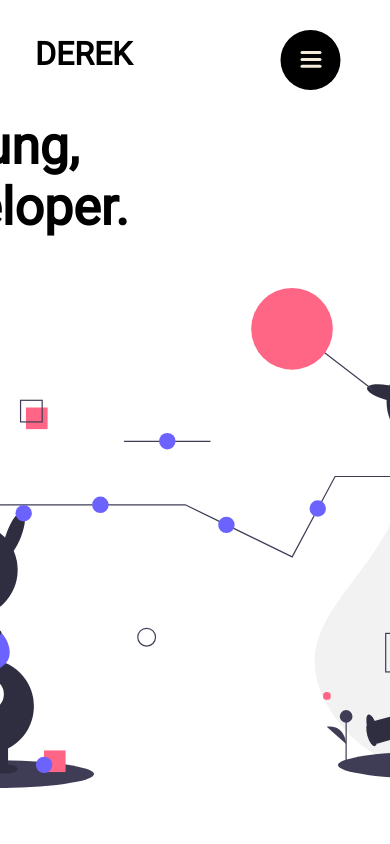
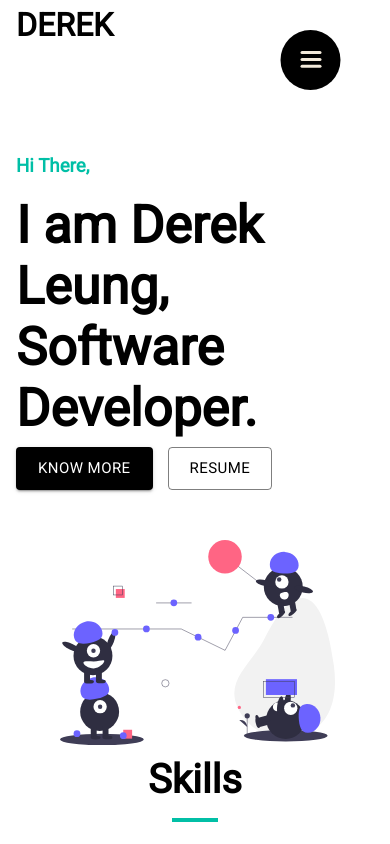
Before and after one commit to DerekLeungHoWang/portfolio-V2, a React (Create React App) app: page /projectDetail/1 in a window 390 px wide. Shown: the top 844 px of the page. Built offline with nearby package versions, Linux system fonts and the light colour scheme; a web font is replaced by a local one.

Commit message:
update [skip ci]

```diff
--- a/src/Components/Common/Navbar/Navbar.js
+++ b/src/Components/Common/Navbar/Navbar.js
@@ -1,32 +1,31 @@
-import { useTheme } from '@material-ui/core';
+import { Container, Grid, useTheme } from '@material-ui/core';
 import { motion } from 'framer-motion';
 import React from 'react'
 import { Link } from 'react-router-dom';
 import styled from 'styled-components';
 import RightNav from '../RightNav/RightNav';
 import { menuItems } from './MenuItem'
-const Wrapper = styled(motion.div)`
+// const Wrapper = styled(motion.div)`
 
-    position: absolute;
-    top: 0;
-    width: 100vw;
-    height: 100vh;
-    display: flex;
-    align-content: center;
-    justify-content: space-between;
-    color:${props=>props.theme.palette.primary.main};
-`;
+//     position: absolute;
+//     top: 0;
+//     width: 100vw;
+//     height: 100vh;
+//     display: flex;
+//     align-content: center;
+//     justify-content: space-between;
+//     color:${props => props.theme.palette.primary.main};
+// `;
 
 
 const Logo = styled(motion.h1)`
-    margin-left: 35px;
-    margin-top: 35px;
-    color:${props=>props.theme.palette.primary.main};
+
+    color:${props => props.theme.palette.primary.main};
 `;
 
 const NavLink = styled(Link)`
     text-decoration: none;
-    color:${props=>props.theme.palette.primary.main};
+    color:${props => props.theme.palette.primary.main};
 `;
 export default function Navbar() {
 
@@ -34,12 +33,14 @@ export default function Navbar() {
     let color = theme.palette.primary.main
     return (
 
-            <Wrapper id="navBar" theme={theme}>
+        <Container id="navBar" theme={theme}>
+            <Grid container justify="space-between">
                 <Logo theme={theme} >DEREK</Logo>
 
-                <RightNav/>
+                <RightNav />
+            </Grid>
 
-            </Wrapper>
+        </Container>
 
     )
 }
--- a/src/Components/HomePage/CoverPage/CoverPage.js
+++ b/src/Components/HomePage/CoverPage/CoverPage.js
@@ -3,12 +3,13 @@ import React, { useEffect, useRef, useState } from 'react'
 import styled from 'styled-components';
 import styles from './CoverPage.module.css'
 import Button from '@material-ui/core/Button';
-import { Grid, useTheme } from '@material-ui/core';
+import { Container, Grid, useTheme } from '@material-ui/core';
 import StyledButton from '../../Common/StyledButton/StyledButton';
 import { useSelector } from 'react-redux';
 import { blue, pink } from '@material-ui/core/colors';
 import Pdf from '../../Common/PDF/resume.pdf'
 import { ReactComponent as GoodTeamSVG } from '../../Common/Images/goodTeam.svg';
+import Navbar from '../../Common/Navbar/Navbar';
 
 const Title = () => {
     const line1 = "I am Derek Leung,  "
@@ -76,7 +77,6 @@ const letter = {
 
 
 const Wrapper = styled(Grid)`
-
     height: 100vh;
     width: 100vw;
     background-color: ${props => props.theme.palette.primary.background};
@@ -97,17 +97,11 @@ export default function CoverPage() {
 
 
     return (
-        <Wrapper container
-            direction="row"
-            justify="center"
-            alignItems="center"
-            theme={theme}
-            id="coverPage"
 
-        >
-            <Container item >
-                <Grid container direction="row" justify="center">
-                    <Grid container item lg={4} alignItems="center">
+
+        <Container className={styles.coverContainer} >
+            <Grid container direction="row" justify="center" alignItems="center">
+                <Grid container item xs={12} lg={4} alignItems="center" justify="center">
                     <div>
                         <SayHi theme={theme}
                             initial="hidden"
@@ -116,7 +110,6 @@ export default function CoverPage() {
                         <MyTitle theme={theme} />
                         <a href={Pdf} target="_blank">
                             <Button
-
                                 size="large"
                                 component={motion.div}
                                 variant="contained"
@@ -125,7 +118,7 @@ export default function CoverPage() {
                                 // initial="hidden"
                                 // variants={talkBtnVariants}
                                 animate={talkBtn}
-                                    style={{marginRight:"15px"}}
+                                style={{ marginRight: "15px" }}
                             >
                                 Know More
                             </Button>
@@ -145,22 +138,19 @@ export default function CoverPage() {
                         </a>
                     </div>
                 </Grid>
-                    <Grid container item lg={4}>
-                        <GoodTeamSVG style={{ maxHeight: "500px" }} />
+                <Grid container item lg={4} xs={12} justify="center" alignItems="center">
+
+                    <GoodTeamSVG className={styles.goodTeamSvg} />
+
                 </Grid>
             </Grid>
         </Container>
 
-        </Wrapper>
+
     )
 }
 
-const Container = styled(Grid)`
 
-  padding-left: 60px !important;
-
-
-`
 const MyTitle = styled(Title)`
       color:  ${props => props.theme.palette.primary.main};
 
--- a/src/Components/HomePage/CoverPage/CoverPage.module.css
+++ b/src/Components/HomePage/CoverPage/CoverPage.module.css
@@ -1,14 +1,30 @@
-.wrapper{
+.wrapper {
     height: 100vh;
     width: 100%;
-  background: red;
+    background: red;
+    display: flex;
+    align-content: center;
+    justify-content: center;
+    color: white;
+}
 
-  display: flex;
-  align-content: center;
- justify-content: center;
- color: white;
-}
-.t{
+.t {
     height: 100%;
     width: 100%;
 }
+
+
+
+@media screen and (max-width: 768px) {
+
+    .goodTeamSvg {
+        padding: 50px 0px 5px 5px;
+        height: auto;
+        width: 280px
+    }
+
+    .coverContainer{
+        margin-top: 80px;
+    }
+
+}
--- a/src/Components/HomePage/ProjectsPage/Projects/Archive/ProjectArchive.js
+++ b/src/Components/HomePage/ProjectsPage/Projects/Archive/ProjectArchive.js
@@ -28,8 +28,10 @@ const useStyles = makeStyles((theme) => ({
     },
     card: {
 
-        width: "400px",
-        height: "300px",
+        maxWidth: 345,
+        minWidth: 100,
+        height: "100%",
+
         position: 'relative',
         borderRadius: "12px",
         background: theme.palette.primary.background,
@@ -138,7 +140,7 @@ export default function ProjectArchive(props) {
         <Grid container
             direction="row"
             justify="center"
-            alignItems="center"
+            alignItems="stretch"
             initial="hidden"
             animate={prjPageInview ? "visible" : "hidden"}
             variants={cardWrapper}
@@ -162,7 +164,7 @@ export default function ProjectArchive(props) {
                             className={classes.cardWrapper}
 
                         >
-                            <Box boxShadow={3} style={{ borderRadius: "12px",}}>
+
                                 <Card variant="outlined" key={project.title}
                                     className={classes.card}
                                 >
@@ -189,7 +191,7 @@ export default function ProjectArchive(props) {
                                         </FrameWork>
                                     </CardContent>
                                 </Card>
-                            </Box>
+
                         </Grid>
                     )
                 }
```
Also changed, not shown: src/Components/HomePage/HomePage.js (+5 -2 lines). Lines whose indentation alone changed are shown as unchanged.
